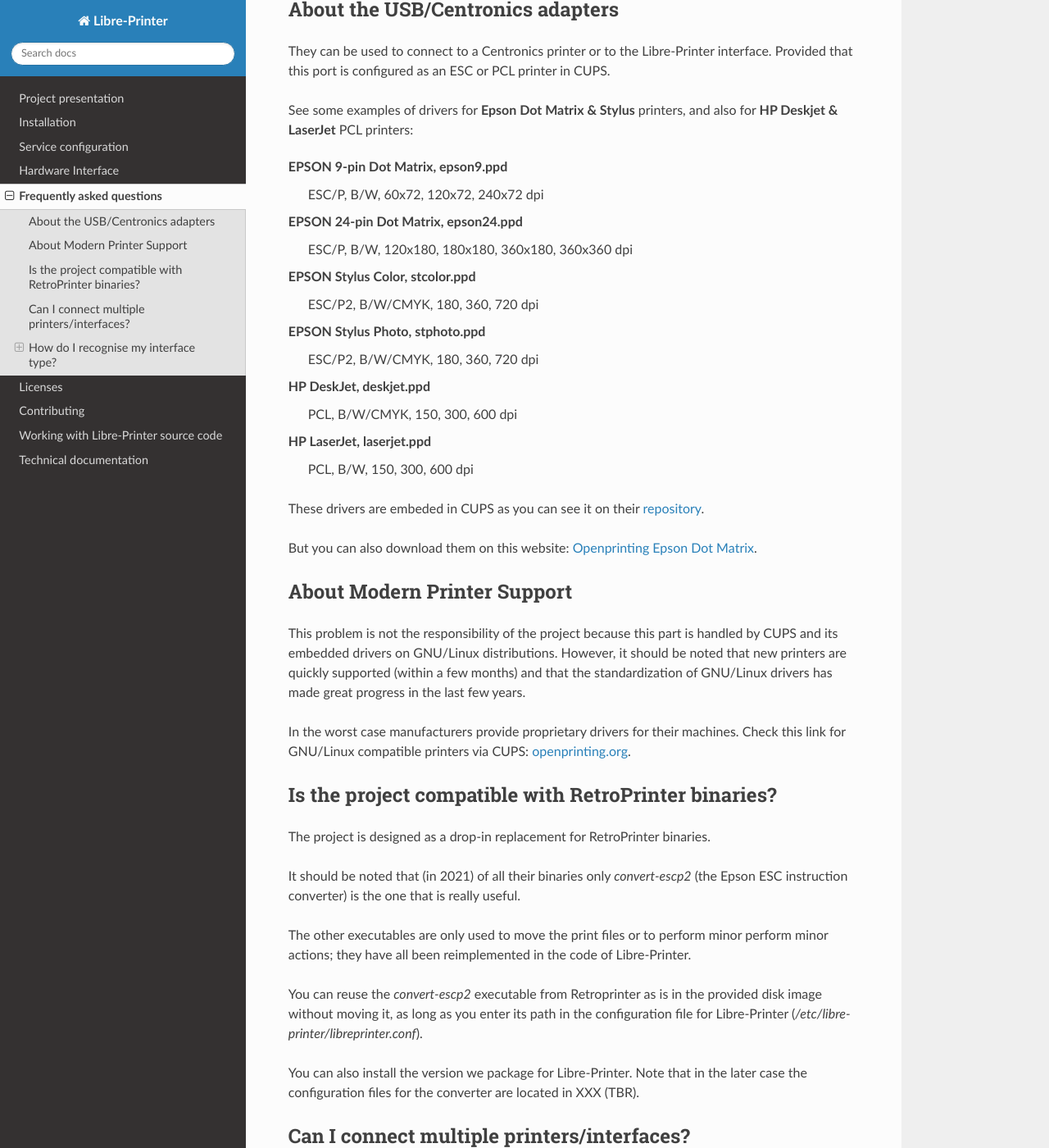
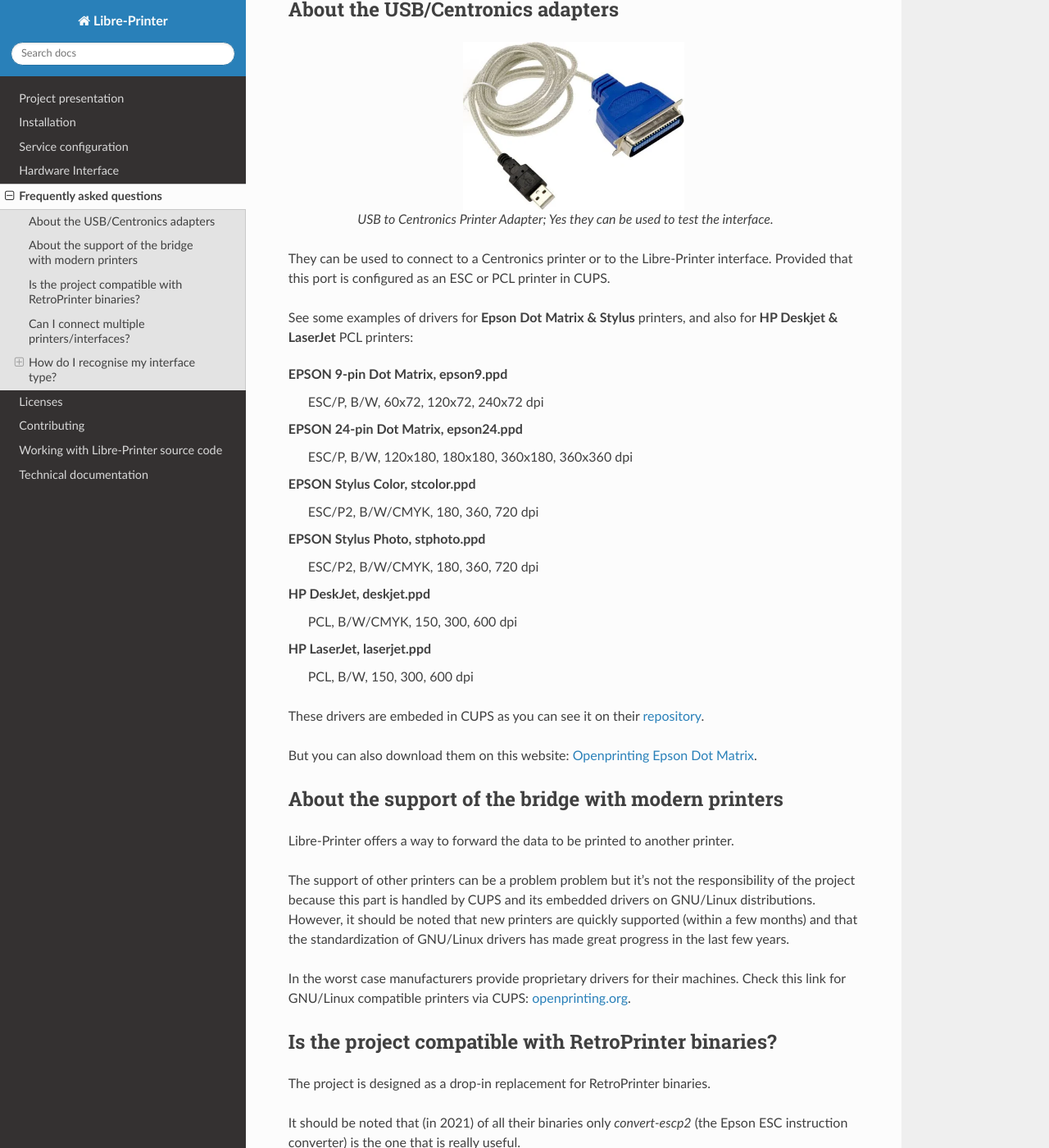
Before and after one commit to ysard/libre-printer, a Sphinx documentation site: the page built from doc/source/FAQ.rst, in a window 1280 px wide and 1400 px high, scrolled down 441 px. Shown: the whole window at 82% size. Built offline with Sphinx 7.4.7 and the Read the Docs theme 2.0.0, drawn with Linux system fonts in a browser that asks for light colours; some of the changed text lies outside the part shown.

Commit message:
[doc] complete doc; add image about usb to centronics adapters

```diff
--- a/doc/source/FAQ.rst
+++ b/doc/source/FAQ.rst
@@ -11,6 +11,13 @@
 
 About the USB/Centronics adapters
 ---------------------------------
+
+.. figure:: _static/misc/usb_lpt_centronics_adapter.webp
+   :scale: 60 %
+   :align: center
+   :alt: usb to centronics printer adapter
+
+   USB to Centronics Printer Adapter; Yes they can be used to test the interface.
 
 They can be used to connect to a Centronics printer or to the |project_name| interface.
 Provided that this port is configured as an ESC or PCL printer in CUPS.
@@ -38,10 +45,13 @@
 `Openprinting Epson Dot Matrix <https://www.openprinting.org/printer/Epson/Epson-Dot_Matrix>`_.
 
 
-About Modern Printer Support
-----------------------------
+About the support of the bridge with modern printers
+----------------------------------------------------
 
-This problem is not the responsibility of the project because this part is
+|project_name| offers a way to forward the data to be printed to another printer.
+
+The support of other printers can be a problem problem but
+it's not the responsibility of the project because this part is
 handled by CUPS and its embedded drivers on GNU/Linux distributions.
 However, it should be noted that new printers are quickly supported
 (within a few months) and that the standardization of GNU/Linux drivers has made
```
Also changed, not shown: doc/source/_static/misc/usb_lpt_centronics_adapter.webp (added).
